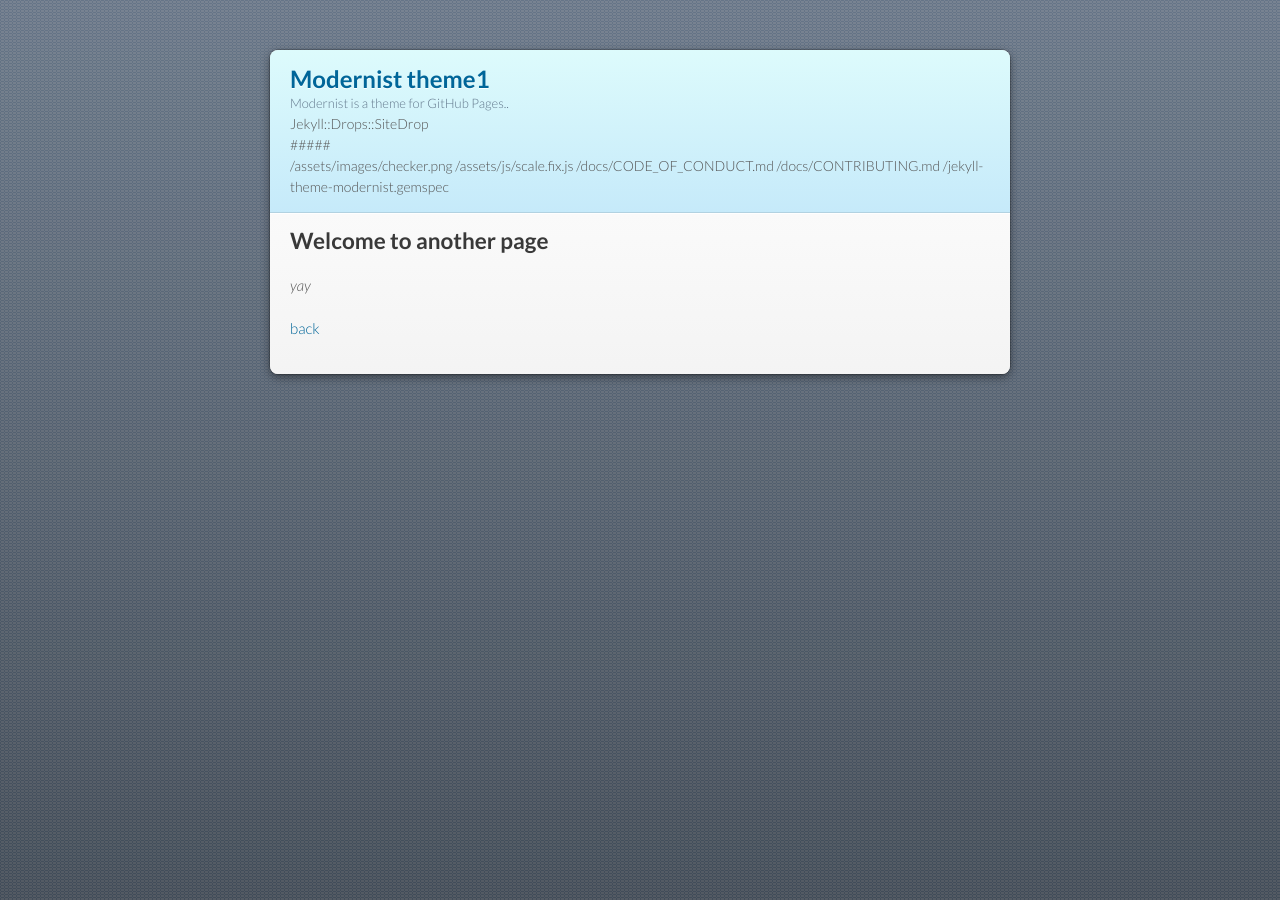
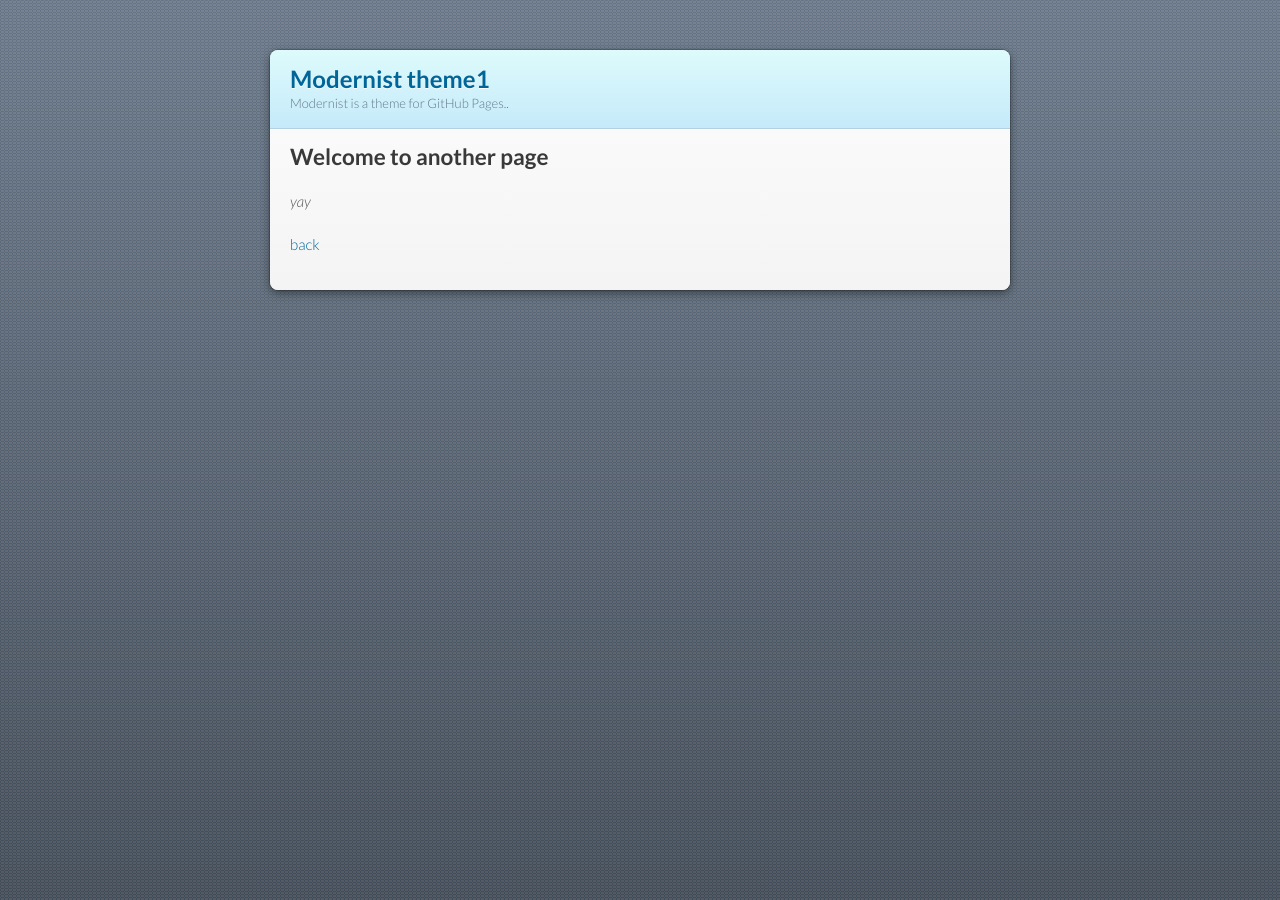
Before and after one commit to huchlo/blog, a Jekyll site: the page built from another-page.md, in a window 1280 px wide. Built offline with Jekyll 4.4.1, drawn with Linux system fonts in a browser that asks for light colours; our own code applies the rules of GitHub Pages for plain Markdown files.

Commit message:
index.html

```diff
--- a/_layouts/default.html
+++ b/_layouts/default.html
@@ -1,6 +1,5 @@
 <!doctype html>
-<html lang="{{ site.lang | default: " en-US" }}">
-
+<html lang="{{ site.lang | default: "en-US" }}">
   <head>
     <meta charset="utf-8">
     <meta http-equiv="X-UA-Compatible" content="IE=edge">
@@ -18,61 +17,17 @@
     {% include head-custom.html %}
   </head>
 
+
   <body>
-  <div class="wrapper">
+    <div class="wrapper" >
       <header {% unless site.description or site.github.project_tagline %} class="without-description" {% endunless %}>
         <h1>{{ site.title | default: site.github.repository_name }}</h1>
         {% if site.description or site.github.project_tagline %}
           <p>{{ site.description | default: site.github.project_tagline }}</p>
         {% endif %}
-      <div>{{ site }}</div>
-      <div>{{ site.static_files }}</div>
-      <div>
-        {% for item in site.static_files %}
-        {{ item.path }}
-        {% endfor %}
-      </div>
+
         <!-- <p class="view"><a href="{{ site.github.repository_url }}">View the Project on GitHub</a></p> -->
 
-      <!--
-
-
-
-            /LICENSE
-
-            /Linux.md
-
-            /README.md
-
-            /assets/images/checker.png
-
-            /assets/js/scale.fix.js
-
-            /blog.zip
-
-            /docs/CODE_OF_CONDUCT.md
-
-            /docs/CONTRIBUTING.md
-
-            /docs/SUPPORT.md
-
-            /jekyll-theme-modernist.gemspec
-
-            /script/bootstrap
-
-            /script/cibuild
-
-            /script/release
-
-            /script/validate-html
-
-            /thumbnail.png
-
-            /程序员/Linux.md
-
-
-
-         -->
       </header>
       <section>
 
@@ -88,5 +43,4 @@
     </footer> -->
     <!--[if !IE]><script>fixScale(document);</script><![endif]-->
   </body>
-
 </html>
--- a/index.html
+++ b/index.html
@@ -1,5 +1,5 @@
 ---
-layout: page
+layout: homepage
 title: 首页
 ---
 
```
Also changed, not shown: 笔记/程序员/CentOS搭建开发环境.md (+0 -9 lines). Lines whose indentation alone changed are shown as unchanged.
